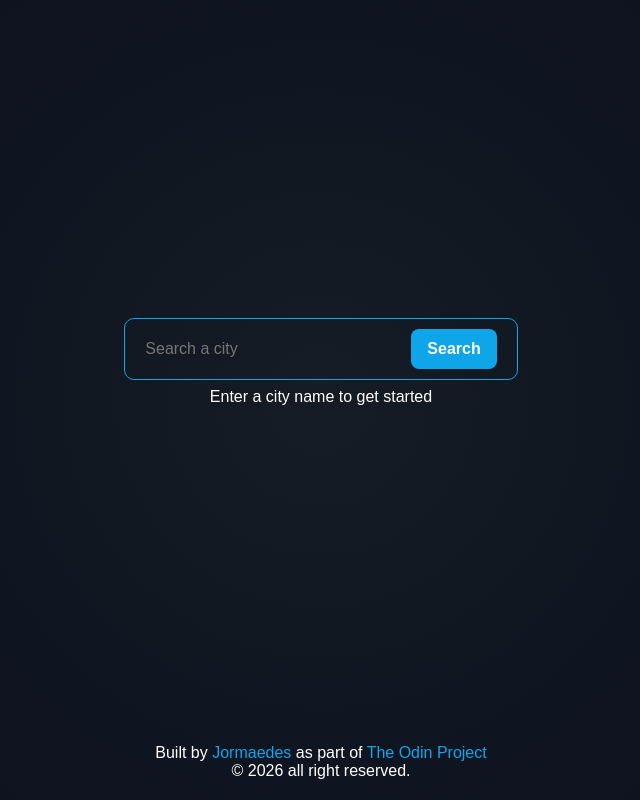
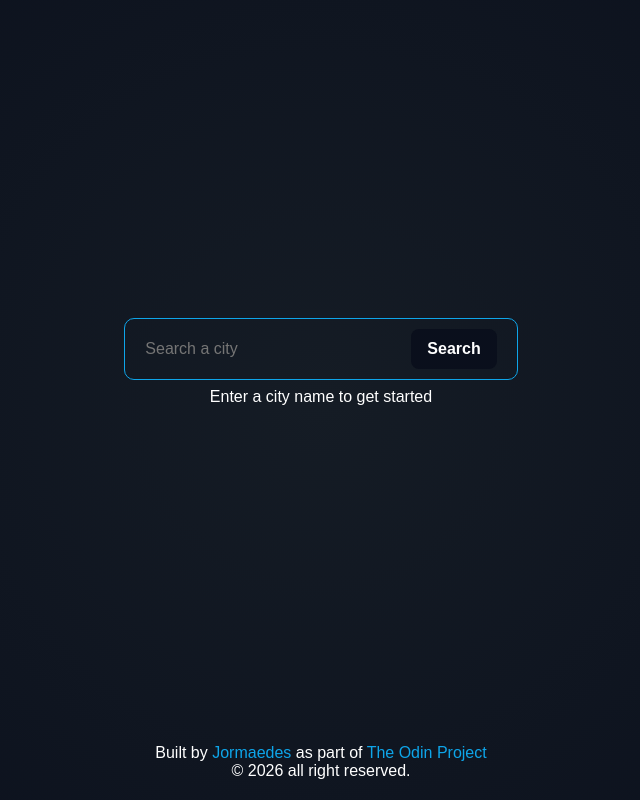
Before and after one commit to jormaedes/weather-app, a website built with webpack: page src/template.html in a window 1280 px wide. In both pictures the pointer is over the button "Search". Shown: the whole page, without its empty margins (319-959 px from the left). Built offline with nearby package versions, Linux system fonts and the light colour scheme.

Commit message:
terminei de estilizar a main page

```diff
--- a/src/styles/style.css
+++ b/src/styles/style.css
@@ -53,6 +53,10 @@ body {
 	font-family: sans-serif;
 }
 
+#search-btn:hover {
+	background: #0a0f1c;
+}
+
 #search-field {
 	background-color: transparent;
 	color: var(--text-primary);
```
